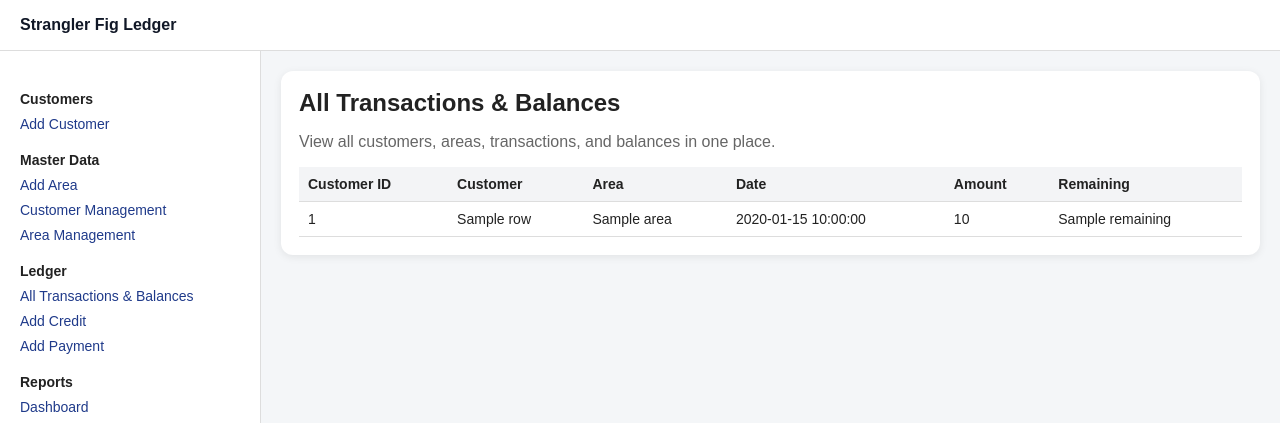
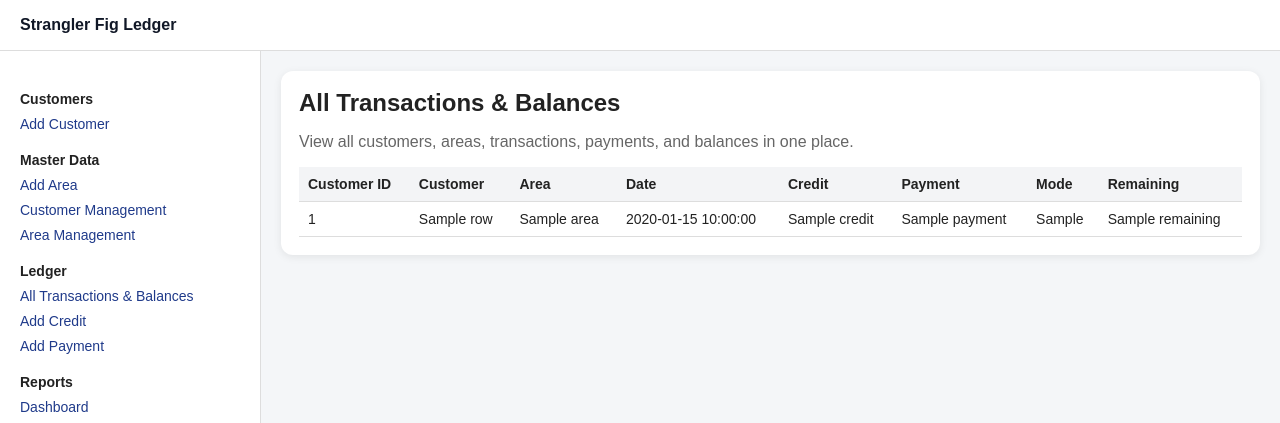
Before and after one commit to zakedge/sf1-receivables-ledger, a FastAPI app: template templates/all_balances.html in a window 1280 px wide. Shown: the top 423 px of the page. Run offline with FastAPI, Linux system fonts and the light colour scheme; the template is opened without the code that fills it: most values are stand-ins (such as "Sample title", 1, 10 or a date in 2020).

Commit message:
Update all balances columns for credit payment and mode

```diff
--- a/templates/all_balances.html
+++ b/templates/all_balances.html
@@ -3,7 +3,7 @@
 {% block content %}
 <div class="card">
     <h1>All Transactions & Balances</h1>
-    <p class="subtitle">View all customers, areas, transactions, and balances in one place.</p>
+    <p class="subtitle">View all customers, areas, transactions, payments, and balances in one place.</p>
 
     {% if rows %}
         <table>
@@ -12,7 +12,9 @@
                 <th>Customer</th>
                 <th>Area</th>
                 <th>Date</th>
-                <th>Amount</th>
+                <th>Credit</th>
+                <th>Payment</th>
+                <th>Mode</th>
                 <th>Remaining</th>
             </tr>
 
@@ -22,7 +24,9 @@
                     <td>{{ row.customer_name }}</td>
                     <td>{{ row.area }}</td>
                     <td>{{ row.date }}</td>
-                    <td>{{ row.amount }}</td>
+                    <td>{{ row.credit or row.amount }}</td>
+                    <td>{{ row.payment }}</td>
+                    <td>{{ row.payment_mode }}</td>
                     <td>{{ row.remaining }}</td>
                 </tr>
             {% endfor %}
```
